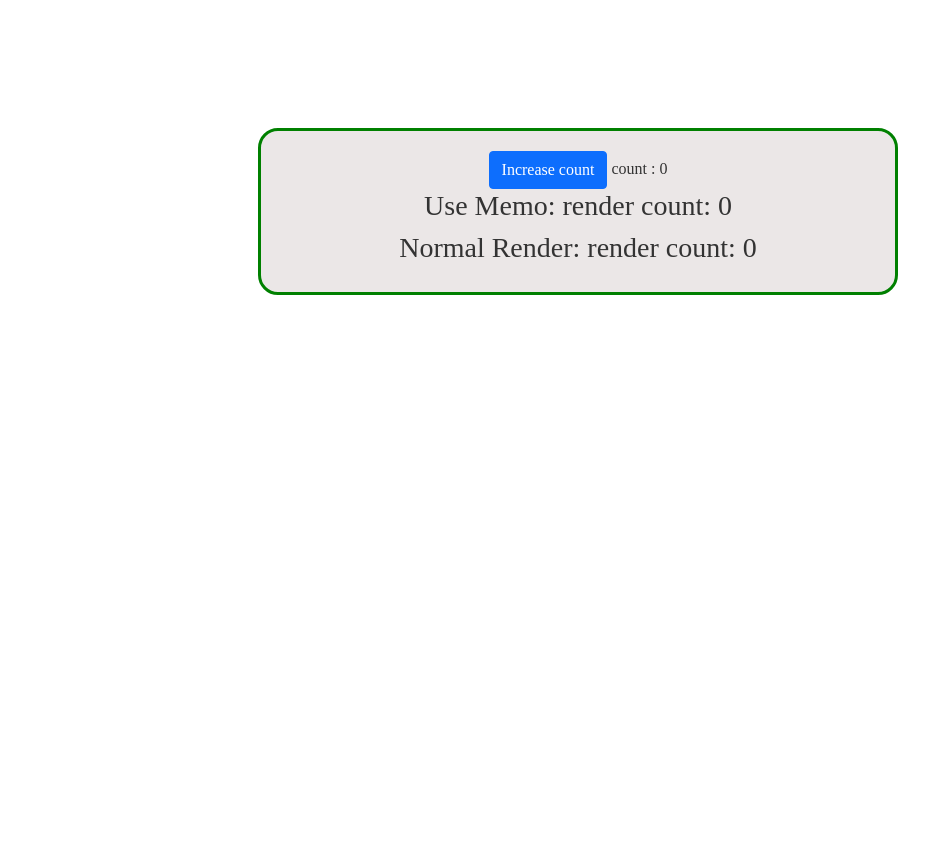
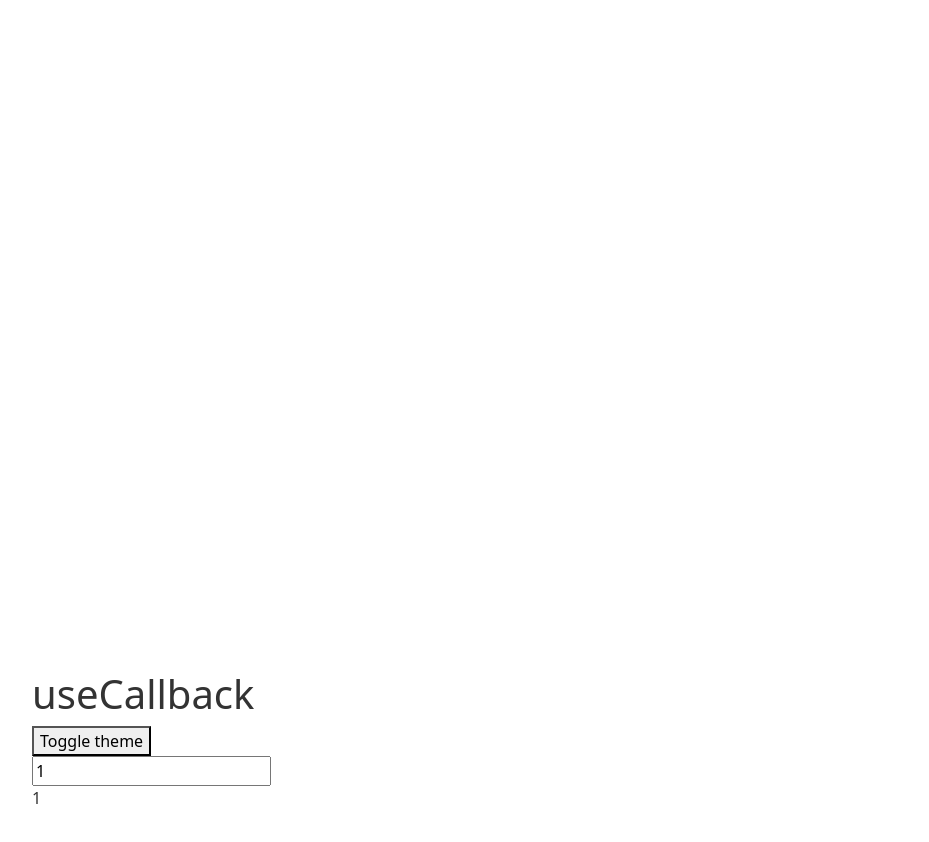
Before and after one commit to norulshahlam/reactjs-tutorials, a React (Create React App) app: page / in a window 1280 px wide. Shown: the top 842 px of the page, without its empty margins (62-991 px from the left). Before the commit the page ends 800 px from the top, so only its background shows below. Built offline with nearby package versions, Linux system fonts and the light colour scheme.

Commit message:
useCallback

```diff
--- a/src/index.js
+++ b/src/index.js
@@ -2,8 +2,7 @@ import React from 'react';
 import ReactDOM from 'react-dom';
 import './index.css';
 // import App from './l2-ConditionalRend/App';
-import App from './l13-UseMemo/App';
-// import App from './alaOdeng/App';
+import App from './useCallback/App';
 import reportWebVitals from './reportWebVitals';
 import 'bootstrap/dist/css/bootstrap.min.css';
 
--- a/src/useCallback/App.js
+++ b/src/useCallback/App.js
@@ -6,7 +6,19 @@ And that useMemo: Returns a memoized value.
 In other words, useCallback gives you referential equality between renders for functions. And useMemo gives you referential equality between renders for values.
 useCallback and useMemo both expect a function and an array of dependencies. The difference is that useCallback returns its function when the dependencies change while useMemo calls its function and returns the result.
 
+
 https://medium.com/@jan.hesters/usecallback-vs-usememo-c23ad1dc60#:~:text=In%20other%20words%2C%20useCallback%20gives,equality%20between%20renders%20for%20values.&text=The%20difference%20is%20that%20useCallback,function%20and%20returns%20the%20result.
+
+
+Example
+
+We have 2 states - toggle theme and counter. everytime a state changes, the whole thing gets re-rendered.
+getItems is a function that returns a number to <List /> and it will only gets called if a number change. DONT FOCUS ON THIS FUNCTION! IT IS JUST A FUNCTION. so everytime a state changes, getItems() is called becuase the whole page re-renders.
+So to avoid unnecessary re-rendering, we wrap getItems() with useCallback so getItems() will only called when number state changes. this is same as useMemo only diff is it returns a function while useMemo calls its function when the dependencies change.
+
+
+
+
 */
 
 import React, { useState, useCallback } from "react";
@@ -15,31 +27,30 @@ import { List } from "./List";
 const App = () => {
   const [number, setNumber] = useState(1);
   const [dark, setDark] = useState(false);
-
-  const getItems = useCallback(() => {
-    return [number, number + 1, number + 2];
-  }, [number]);
-
+  const toggleHandler = () => setDark((prevDark) => !prevDark);
+  const changeNumber = (e) => setNumber(parseInt(e.target.value))
   const theme = {
     backgroundColor: dark ? "#333" : "#FFF",
     color: dark ? "#FFF" : "#333",
+    margin:"50% 5%",
+    padding:"30px",
+    borderRadius:"20px"
   };
+
+  const getItems = useCallback(() => {
+    return [number];
+  }, [number]);
 
   return (
     <div style={theme}>
+      <h1>useCallback</h1>
+       <button onClick={toggleHandler}>Toggle theme</button><br />
       <input
         type="number"
         value={number}
-        onChange={(e) => setNumber(parseInt(e.target.value))}
+        onChange={(e)=>{changeNumber(e)}}
       />
-      <br />
-      <button
-        onClick={() => {
-          setDark((prevDark) => !prevDark);
-        }}
-      >
-        Toggle theme
-      </button>
+
       <List getItems={getItems} />
     </div>
   );
--- a/src/useCallback/List.js
+++ b/src/useCallback/List.js
@@ -1,11 +1,11 @@
 import React, { useEffect, useState } from "react";
 
 export const List = ({ getItems }) => {
-  const [items, setItems] = useState([]);
+  const [items, setItems] = useState();
 
   useEffect(() => {
     setItems(getItems());
     console.log("updating items");
   }, [getItems]);
-  return items.map((item) => <div key={item}>{item} </div>);
+  return <div>{items}</div>;
 };
```
Also changed, not shown: src/useCallback/Number.js (added, +16 -0 lines).
